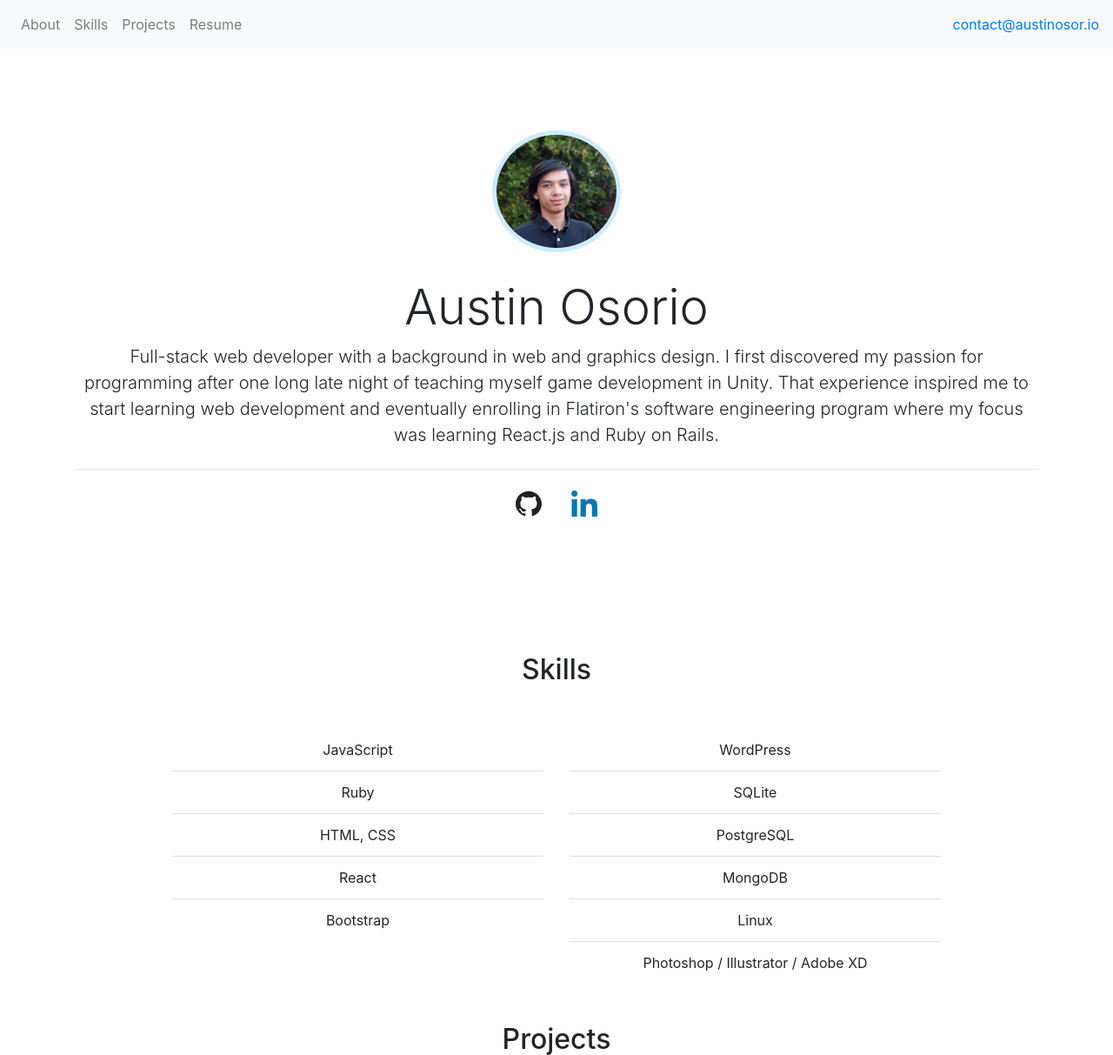
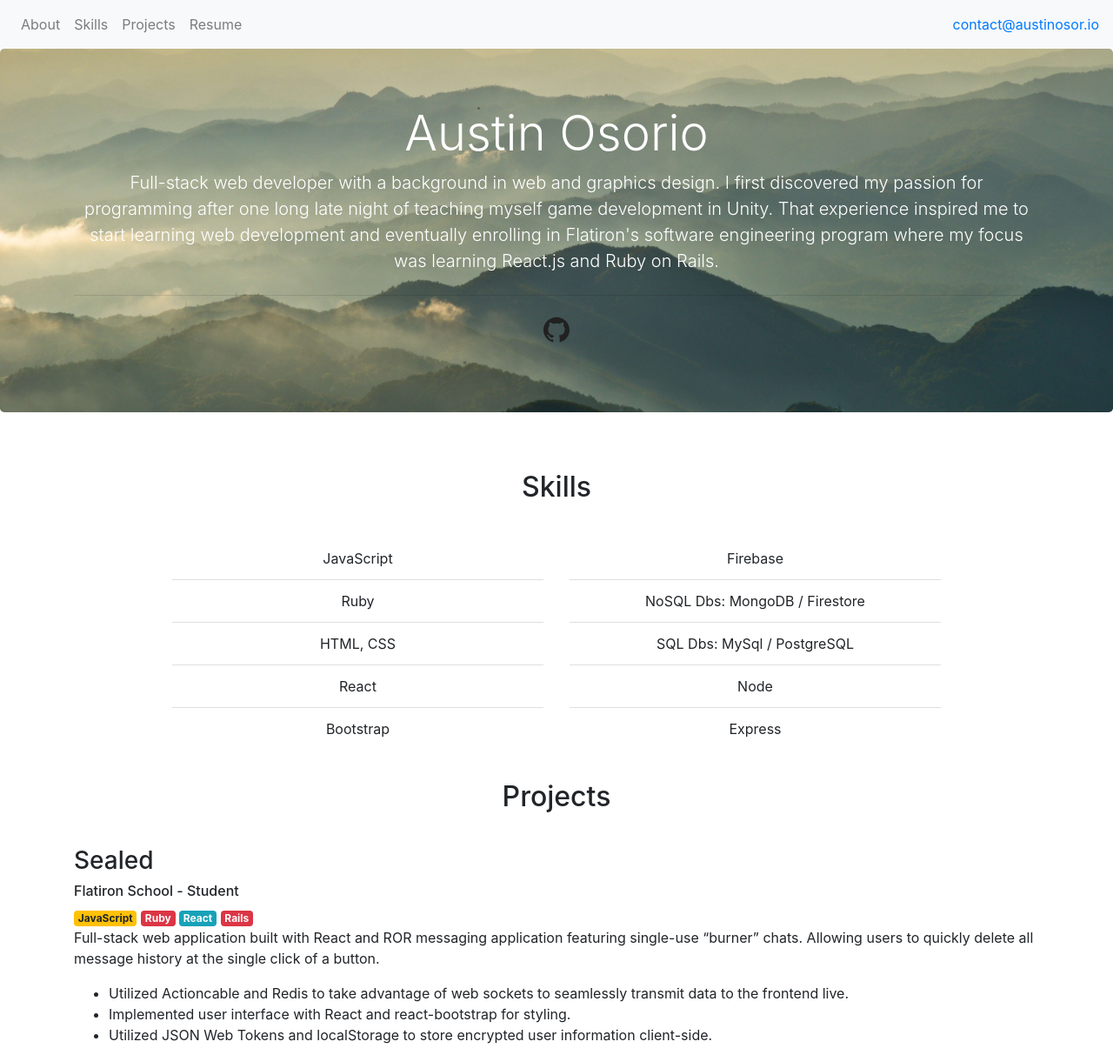
Before and after one commit to austinoso/austinoso.github.io, a plain HTML site: page index.html in a window 1280 px wide. Shown: the top 1213 px of the page at 87% size. Drawn offline with nearby package versions, Linux system fonts and the light colour scheme.

Commit message:
updated site

```diff
--- a/css/styles.css
+++ b/css/styles.css
@@ -3,7 +3,7 @@
 }
 
 .spacing {
-  padding: 40px 0;
+  padding: 30px 0;
 }
 
 .social-icon {
@@ -21,7 +21,13 @@
 }
 
 .jumbotron {
-  background-color: white;
+  background-color: rgba(255, 255, 255, 0.5);
+  background-image: url("../images/background.jpg");
+  background-size: cover;
+  background-repeat: no-repeat;
+  background-attachment: fixed;
+  background-position: center;
+  color: white;
 }
 
 .grey {
--- a/index.html
+++ b/index.html
@@ -49,7 +49,6 @@
     <a id="about"></a>
     <div class="jumbotron text-center jumbo-padding">
       <div class="container">
-        <img class="circle-img" src="./images/avatar.jpg" />
         <h1 class="display-4">Austin Osorio</h1>
         <p class="lead">
           Full-stack web developer with a background in web and graphics design.
@@ -64,9 +63,9 @@
           <a href="https://github.com/austinoso">
             <img class="social-icon" src="./icons/svg/003-social-media-2.svg" />
           </a>
-          <a href="https://www.linkedin.com/in/austinoso/">
+          <!-- <a href="https://www.linkedin.com/in/austinoso/">
             <img class="social-icon" src="./icons/svg/004-social-media-3.svg" />
-          </a>
+          </a> -->
         </p>
 
         <!-- <a class="btn btn-light" href="#" role="button">
@@ -95,12 +94,11 @@
         </div>
         <div class="col-sm text-center">
           <ul class="list-group list-group-flush">
-            <li class="list-group-item">WordPress</li>
-            <li class="list-group-item">SQLite</li>
-            <li class="list-group-item">PostgreSQL</li>
-            <li class="list-group-item">MongoDB</li>
-            <li class="list-group-item">Linux</li>
-            <li class="list-group-item">Photoshop / Illustrator / Adobe XD</li>
+            <li class="list-group-item">Firebase</li>
+            <li class="list-group-item">NoSQL Dbs: MongoDB / Firestore</li>
+            <li class="list-group-item">SQL Dbs: MySql / PostgreSQL</li>
+            <li class="list-group-item">Node</li>
+            <li class="list-group-item">Express</li>
           </ul>
         </div>
       </div>
```
Also changed, not shown: images/background.jpg (added), 1 other file.
